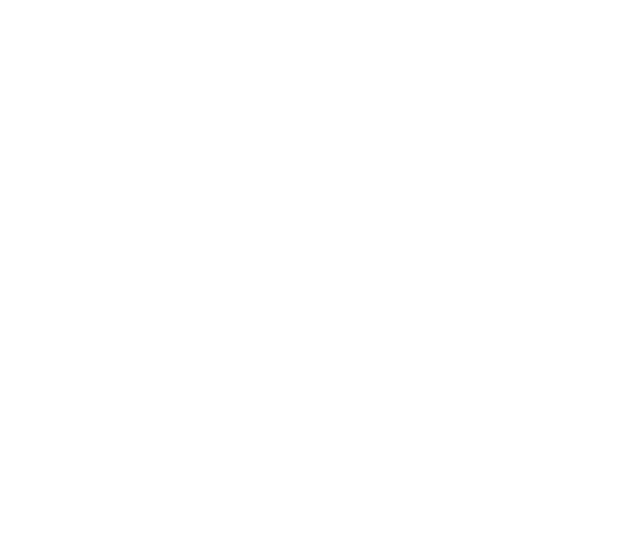
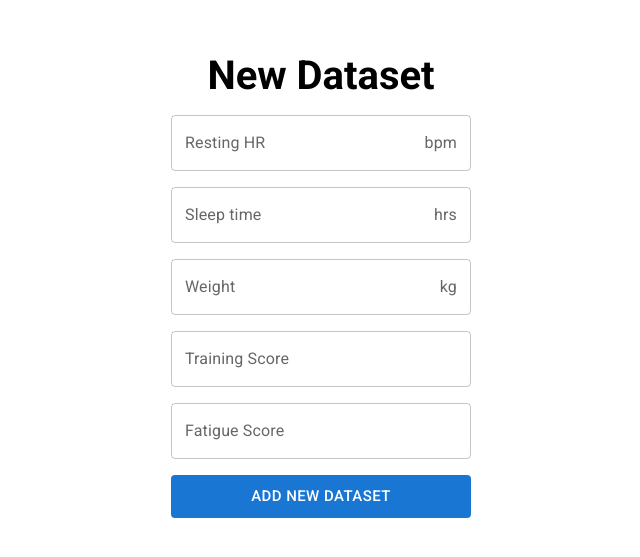
Before and after one commit to nicopicchio/training-log-client, a React (Create React App) app: page /add-dataset in a window 1280 px wide. Before the commit this address had no page. Shown: the part 115-672 px from the top of the page, without its empty margins (319-959 px from the left). Built offline with nearby package versions, Linux system fonts and the light colour scheme.

Commit message:
implementation dataset form

```diff
--- a/src/App.css
+++ b/src/App.css
@@ -19,7 +19,7 @@
 }
 
 h1 {
-  font-size: 3rem;
+  font-size: 2.5rem;
 }
 
 #failed-login-register-error {
@@ -34,7 +34,7 @@
   padding: 2rem;
 }
 
-.register-login-form-container,
+.form-container,
 .main-menu-container {
   display: grid;
   gap: 1rem;
--- a/src/App.js
+++ b/src/App.js
@@ -3,6 +3,7 @@
 import RegisterForm from '../src/components/RegisterForm';
 import LoginForm from '../src/components/LoginForm';
 import Menu from '../src/components/Menu';
+import AddDatasetForm from './components/AddDatasetForm';
 import { Routes, Route } from 'react-router-dom';
 import { useState } from 'react';
 
@@ -13,11 +14,9 @@
 			<Routes>
 				<Route path='/' element={<Homepage />} />
 				<Route path='/register' element={<RegisterForm />} />
-				<Route
-					path='/login'
-					element={<LoginForm setLoggedUser={setLoggedUser} />}
-				/>
+				<Route path='/login' element={<LoginForm setLoggedUser={setLoggedUser} />}	/>
 				<Route path='/menu' element={<Menu loggedUser={loggedUser} />} />
+				<Route path='/add-dataset' element={<AddDatasetForm />} />
 			</Routes>
 		</>
 	);
--- /dev/null
+++ b/src/components/AddDatasetForm.js
@@ -0,0 +1,52 @@
+import { TextField, Button } from '@mui/material';
+import InputAdornment from '@mui/material/InputAdornment';
+
+function AddDatasetForm() {
+	const handleSubmitDataset = (e) => {
+		e.preventDefault();
+		console.log('dataset added');
+	};
+	return (
+		<div className='form-container'>
+			<h1>New Dataset</h1>
+			<form className='register-login-form'>
+				<TextField
+					type='text'
+					name='restHR'
+					label='Resting HR'
+					InputProps={{
+						endAdornment: <InputAdornment position='end'>bpm</InputAdornment>,
+					}}
+				/>
+				<TextField
+					type='text'
+					name='sleep'
+					label='Sleep time'
+					InputProps={{
+						endAdornment: <InputAdornment position='end'>hrs</InputAdornment>,
+					}}
+				/>
+				<TextField
+					type='text'
+					name='weight'
+					label='Weight'
+					InputProps={{
+						endAdornment: <InputAdornment position='end'>kg</InputAdornment>,
+					}}
+				/>
+				<TextField type='text' name='training' label='Training Score' />
+				<TextField type='text' name='fatigue' label='Fatigue Score' />
+				<Button
+					type='submit'
+					variant='contained'
+					disableElevation
+					size='large'
+					onClick={handleSubmitDataset}>
+					Add New Dataset
+				</Button>
+			</form>
+		</div>
+	);
+}
+
+export default AddDatasetForm;
--- a/src/components/Homepage.js
+++ b/src/components/Homepage.js
@@ -24,7 +24,7 @@
 			<div className='homepage-container'>
 				<img src={Logo} alt='main logo' width='300px'/>
 				<h1>Training Log</h1>
-				<div className='register-login-form-container'>
+				<div className='form-container'>
 					<Button
 						onClick={onLoginClick}
 						variant='contained'
--- a/src/components/LoginForm.js
+++ b/src/components/LoginForm.js
@@ -47,7 +47,7 @@
 	};
 
 	return (
-		<div className='register-login-form-container'>
+		<div className='form-container'>
 			<h1>Login</h1>
 			{failedLogin && <p id='failed-login-register-error'>{failedLogin}</p>}
 			<form className='register-login-form' onSubmit={onLoginFormSubmit}>
--- a/src/components/Menu.js
+++ b/src/components/Menu.js
@@ -1,12 +1,23 @@
 import '../App.css';
 import { Button } from '@mui/material';
+import { useNavigate } from 'react-router-dom';
 
 function Menu({ loggedUser }) {
+	const navigate = useNavigate();
+
+	const handleAddDataset = () => {
+		navigate('/add-dataset');
+	};
+
 	return (
 		<>
 			<div className='main-menu-container'>
 				<h1>Hello, {loggedUser}</h1>
-				<Button variant='contained' disableElevation size='large'>
+				<Button
+					variant='contained'
+					disableElevation
+					size='large'
+					onClick={handleAddDataset}>
 					Add dataset
 				</Button>
 				<Button variant='contained' disableElevation size='large'>
--- a/src/components/RegisterForm.js
+++ b/src/components/RegisterForm.js
@@ -52,7 +52,7 @@
 	};
 
 	return (
-		<div className='register-login-form-container'>
+		<div className='form-container'>
 			<h1>Register</h1>
 			{failedRegister && (
 				<p id='failed-login-register-error'>{failedRegister}</p>
```
